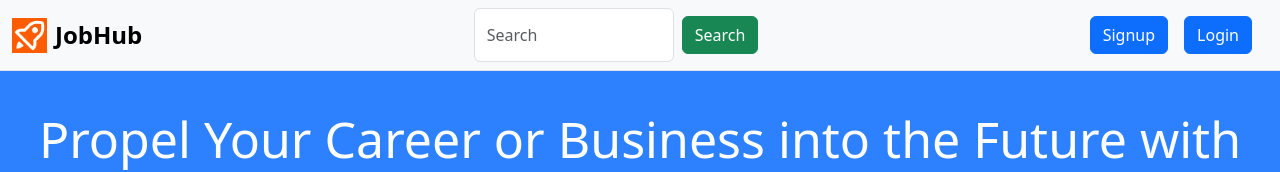
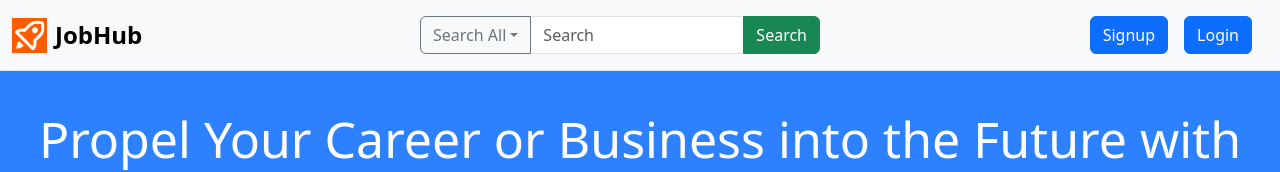
Before and after one commit to paulhuii/SENG401-Project, a React (Create React App) app in the folder client/: page / in a window 1280 px wide. Shown: the top 172 px of the page. Built offline with nearby package versions, Linux system fonts and the light colour scheme.

Commit message:
Added Search bar drop down for additional filtering.

```diff
--- a/client/src/App.js
+++ b/client/src/App.js
@@ -42,9 +42,17 @@ import './App.css';
 
 
 import CompanyPost from "./CompanyPost";
+import {Button, Dropdown, DropdownButton, FormControl, InputGroup} from "react-bootstrap";
 
 function App() {
   const [isLoggedIn, setIsLoggedIn] = useState(false); // State to track authentication status
+
+  const [selectedCategory, setSelectedCategory] = useState("Search All"); // State to store the selected category
+
+  // Function to handle dropdown item selection
+  const handleDropdownSelect = (category) => {
+    setSelectedCategory(category);
+  };
 
   // Function to check if a token exists in local storage
   const checkAuthToken = () => {
@@ -75,7 +83,7 @@ function App() {
       <div className="App">
         {/* Header for the entire application */}
 
-        <nav className="navbar navbar-expand-sm bg-body-tertiary border-bottom">
+        <nav className="navbar navbar-expand-md bg-body-tertiary border-bottom">
           <div className="container-fluid">
             <Link className="navbar-brand d-flex align-items-center" to="/">
               <img src="/BxRocket.png" alt="Logo" width="35" height="35" className="d-inline-block align-text-top me-2"/>
@@ -86,12 +94,24 @@ function App() {
             </button>
             <div className="collapse navbar-collapse" id="navbarSupportedContent">
               <ul className="navbar-nav mx-auto">
-                <form className="d-flex" role="search">
-                  <input className="form-control mr-sm-2" type="search" placeholder="Search" aria-label="Search" style={{ maxWidth: '200px' }} />
-                  <Link to="/JobBoard" className="nav-link">
-                    <button className="btn btn-success" type="submit">Search</button>
-                  </Link>
-                </form>
+                <div className="collapse navbar-collapse" id="navbarSupportedContent">
+                  {/* Search bar with dropdown */}
+                  <InputGroup className="mx-auto" style={{ maxWidth: '400px' }}>
+                    <Dropdown onSelect={handleDropdownSelect}>
+                      <Dropdown.Toggle variant="outline-secondary">
+                        {selectedCategory}
+                      </Dropdown.Toggle>
+                      <Dropdown.Menu>
+                        <Dropdown.Item eventKey="Search All">Search All</Dropdown.Item>
+                        <Dropdown.Item eventKey="Search Jobs">Search Jobs</Dropdown.Item>
+                        <Dropdown.Item eventKey="Search Job Seekers">Search Job Seekers</Dropdown.Item>
+                        <Dropdown.Item eventKey="Search Companies">Search Companies</Dropdown.Item>
+                      </Dropdown.Menu>
+                    </Dropdown>
+                    <FormControl placeholder="Search" aria-label="Search" />
+                    <Button variant="success">Search</Button>
+                  </InputGroup>
+                </div>
               </ul>
               <ul className="navbar-nav ml-auto">
                 {isLoggedIn && (
```
